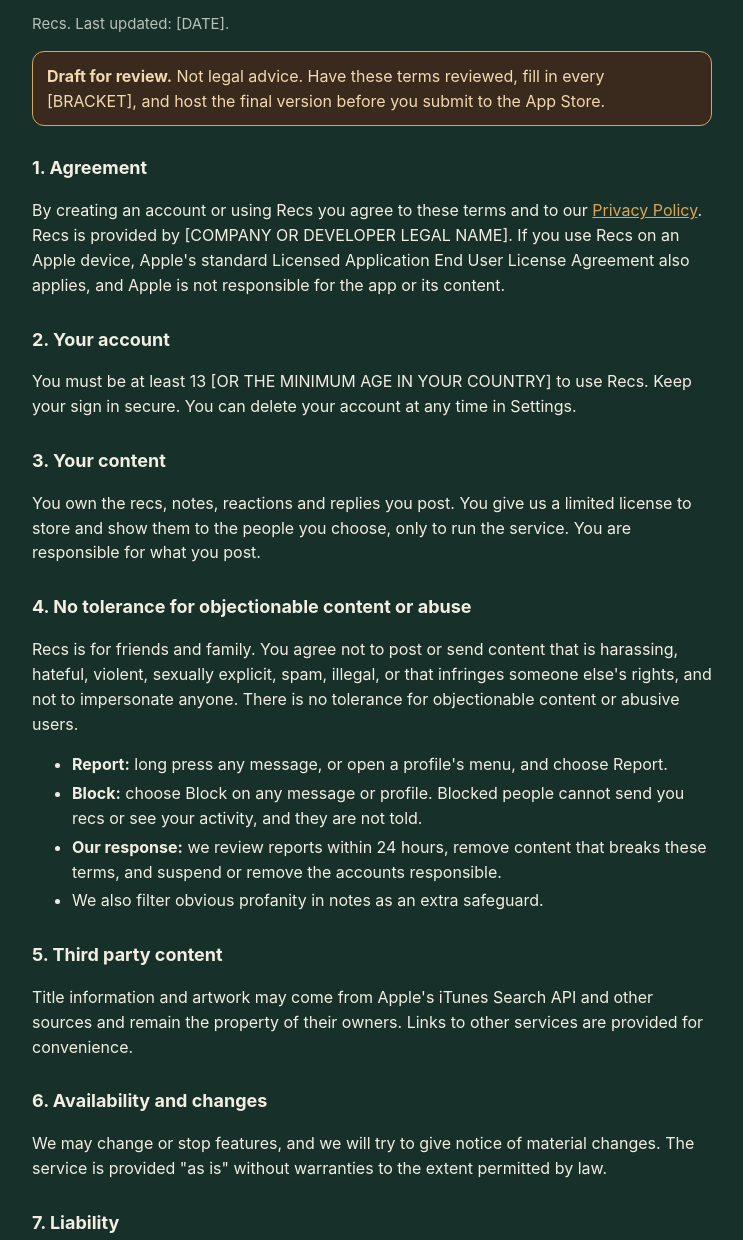
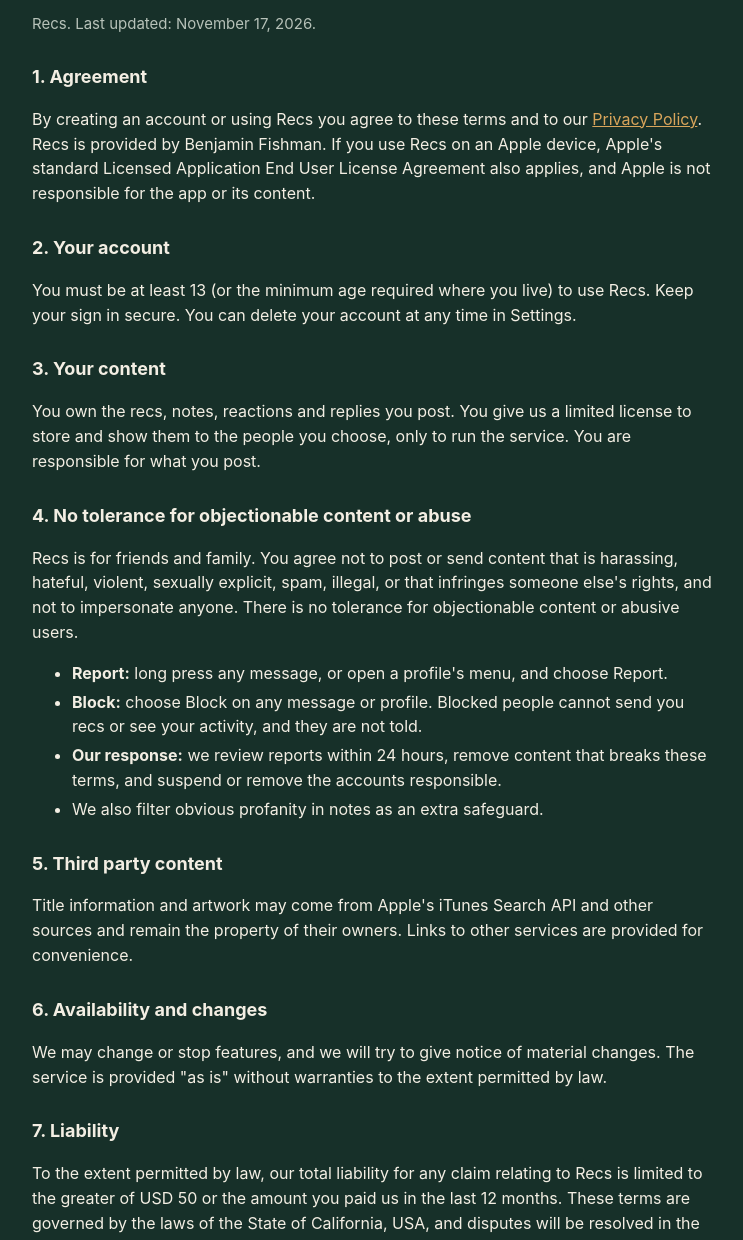
Before and after one commit to b-fishman/b-fishman.github.io, a plain HTML site: page recs/terms.html in a window 1280 px wide. Shown: the part 77-1317 px from the top of the page, without its empty margins (268-1011 px from the left). Drawn offline with Linux system fonts and the light colour scheme.

Commit message:
Update terms.html

```diff
--- a/recs/terms.html
+++ b/recs/terms.html
@@ -1,16 +1,15 @@
 <!DOCTYPE html>
 <html lang="en"><head><meta charset="utf-8"><meta name="viewport" content="width=device-width, initial-scale=1, viewport-fit=cover">
-<title>Recs Terms of Use (Draft)</title><link rel="stylesheet" href="legal.css"></head>
+<title>Recs Terms of Use</title><link rel="stylesheet" href="legal.css"></head>
 <body><main>
 <h1>Terms of Use</h1>
-<p class="muted">Recs. Last updated: [DATE].</p>
-<div class="draft"><b>Draft for review.</b> Not legal advice. Have these terms reviewed, fill in every [BRACKET], and host the final version before you submit to the App Store.</div>
+<p class="muted">Recs. Last updated: November 17, 2026.</p>
 
 <h2>1. Agreement</h2>
-<p>By creating an account or using Recs you agree to these terms and to our <a href="privacy.html">Privacy Policy</a>. Recs is provided by [COMPANY OR DEVELOPER LEGAL NAME]. If you use Recs on an Apple device, Apple's standard Licensed Application End User License Agreement also applies, and Apple is not responsible for the app or its content.</p>
+<p>By creating an account or using Recs you agree to these terms and to our <a href="privacy.html">Privacy Policy</a>. Recs is provided by Benjamin Fishman. If you use Recs on an Apple device, Apple's standard Licensed Application End User License Agreement also applies, and Apple is not responsible for the app or its content.</p>
 
 <h2>2. Your account</h2>
-<p>You must be at least 13 [OR THE MINIMUM AGE IN YOUR COUNTRY] to use Recs. Keep your sign in secure. You can delete your account at any time in Settings.</p>
+<p>You must be at least 13 (or the minimum age required where you live) to use Recs. Keep your sign in secure. You can delete your account at any time in Settings.</p>
 
 <h2>3. Your content</h2>
 <p>You own the recs, notes, reactions and replies you post. You give us a limited license to store and show them to the people you choose, only to run the service. You are responsible for what you post.</p>
@@ -31,8 +30,8 @@
 <p>We may change or stop features, and we will try to give notice of material changes. The service is provided "as is" without warranties to the extent permitted by law.</p>
 
 <h2>7. Liability</h2>
-<p>To the extent permitted by law, our total liability for any claim relating to Recs is limited to [USD 50 OR THE AMOUNT YOU PAID US IN THE LAST 12 MONTHS]. [ADD GOVERNING LAW AND DISPUTE TERMS AFTER REVIEW.]</p>
+<p>To the extent permitted by law, our total liability for any claim relating to Recs is limited to the greater of USD 50 or the amount you paid us in the last 12 months. These terms are governed by the laws of the State of California, USA, and disputes will be resolved in the courts located in Contra Costa County, California, unless the law where you live requires otherwise.</p>
 
 <h2>8. Contact</h2>
-<p><a href="mailto:[SUPPORT EMAIL]">[SUPPORT EMAIL]</a></p>
+<p><a href="mailto:bfishman1992@gmail.com">bfishman1992@gmail.com</a></p>
 </main></body></html>
```
